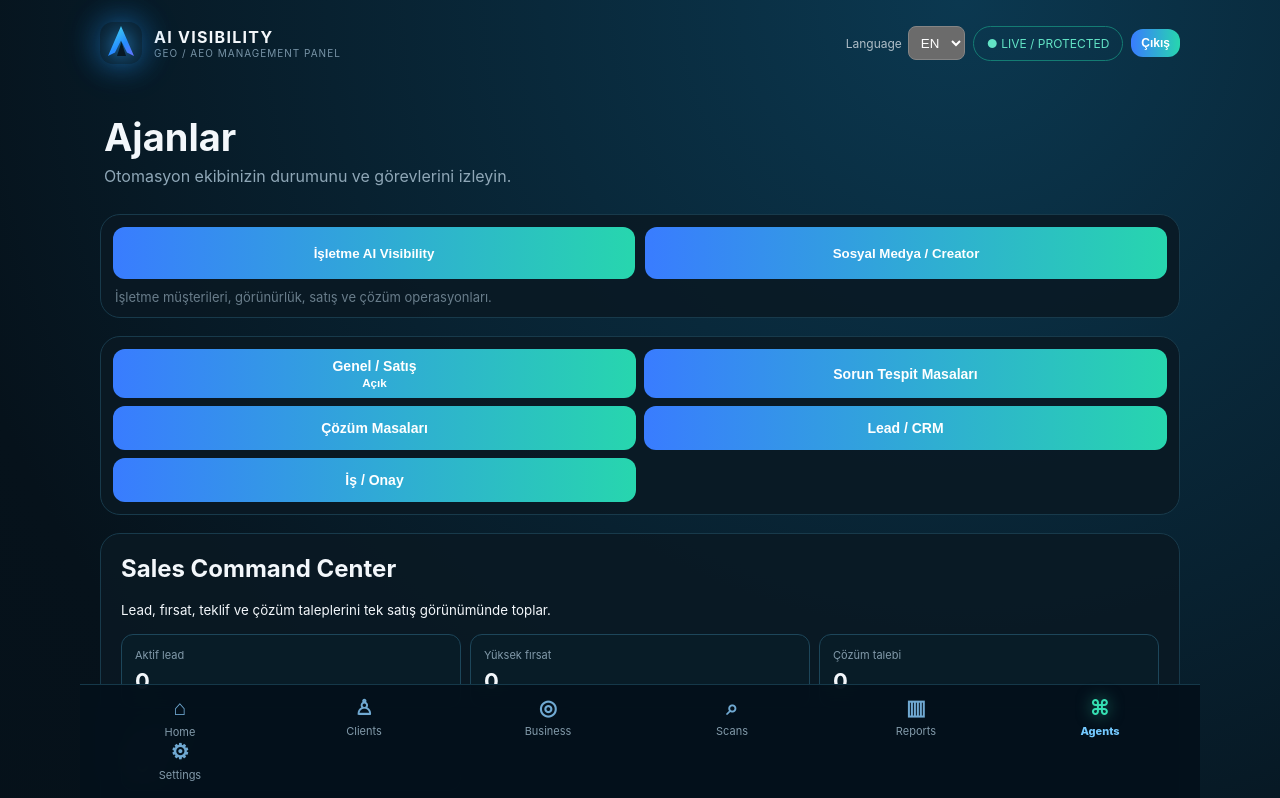
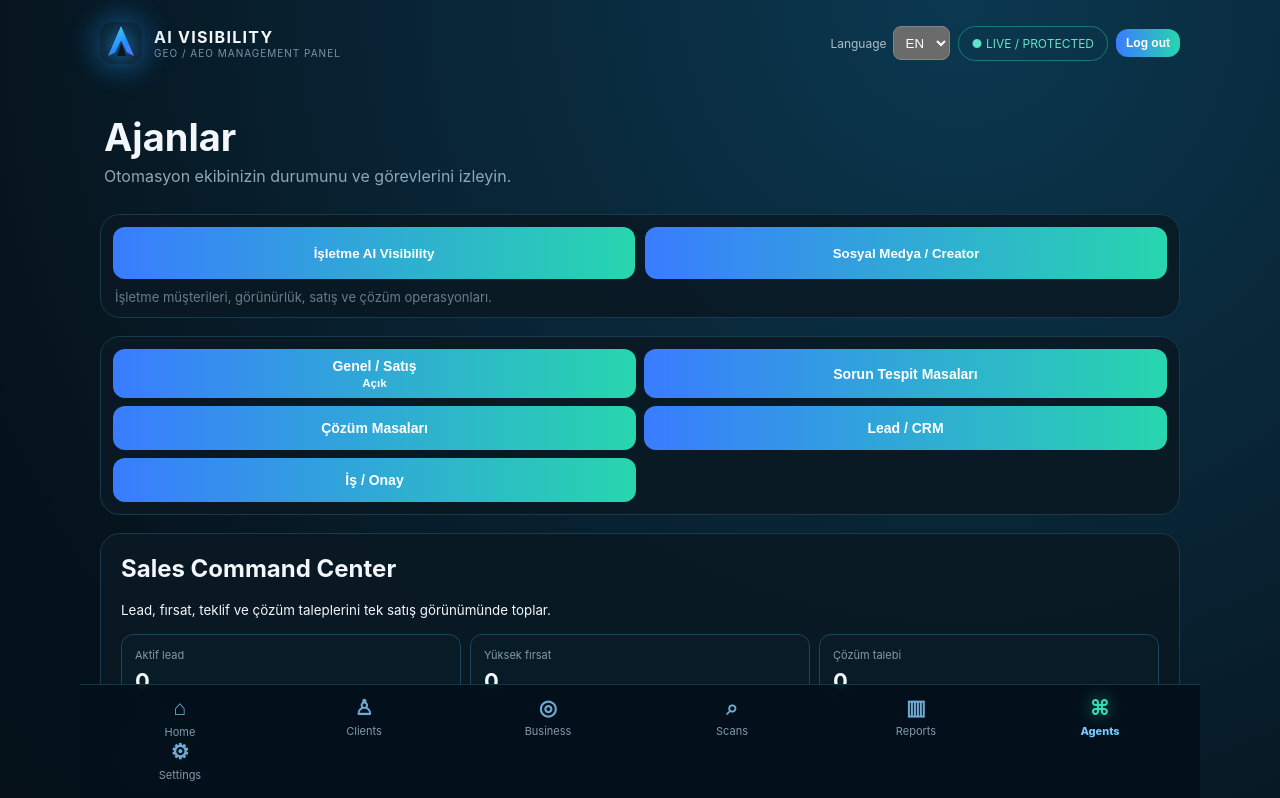
Before and after one commit to mehmetozan-5858/ai-visibility, a Next.js app: page /ajanlar in a window 1280 px wide. Shown: the top 798 px of the page. Built offline with nearby package versions, Linux system fonts and the light colour scheme; no server answers.

Commit message:
Localize admin logout control

```diff
--- a/components/LogoutButton.js
+++ b/components/LogoutButton.js
@@ -1,12 +1,8 @@
 "use client";
 import {useState} from "react";
+import {useLanguage} from "./LanguageProvider";
 export default function LogoutButton({compact=false}){
-  const [busy,setBusy]=useState(false);
-  async function logout(){
-    setBusy(true);
-    try{await fetch("/api/auth/login",{method:"DELETE"});}finally{window.location.href="/login";}
-  }
-  return <button type="button" onClick={logout} disabled={busy} style={compact?{padding:"7px 10px",fontSize:12}:{}}>
-    {busy?"Çıkılıyor…":"Çıkış"}
-  </button>;
+  const [busy,setBusy]=useState(false);const {t}=useLanguage();
+  async function logout(){setBusy(true);try{await fetch("/api/auth/login",{method:"DELETE"});}finally{window.location.href="/login";}}
+  return <button type="button" onClick={logout} disabled={busy} style={compact?{padding:"7px 10px",fontSize:12}:{}}>{busy?t("loggingOut"):t("logout")}</button>;
 }
```
